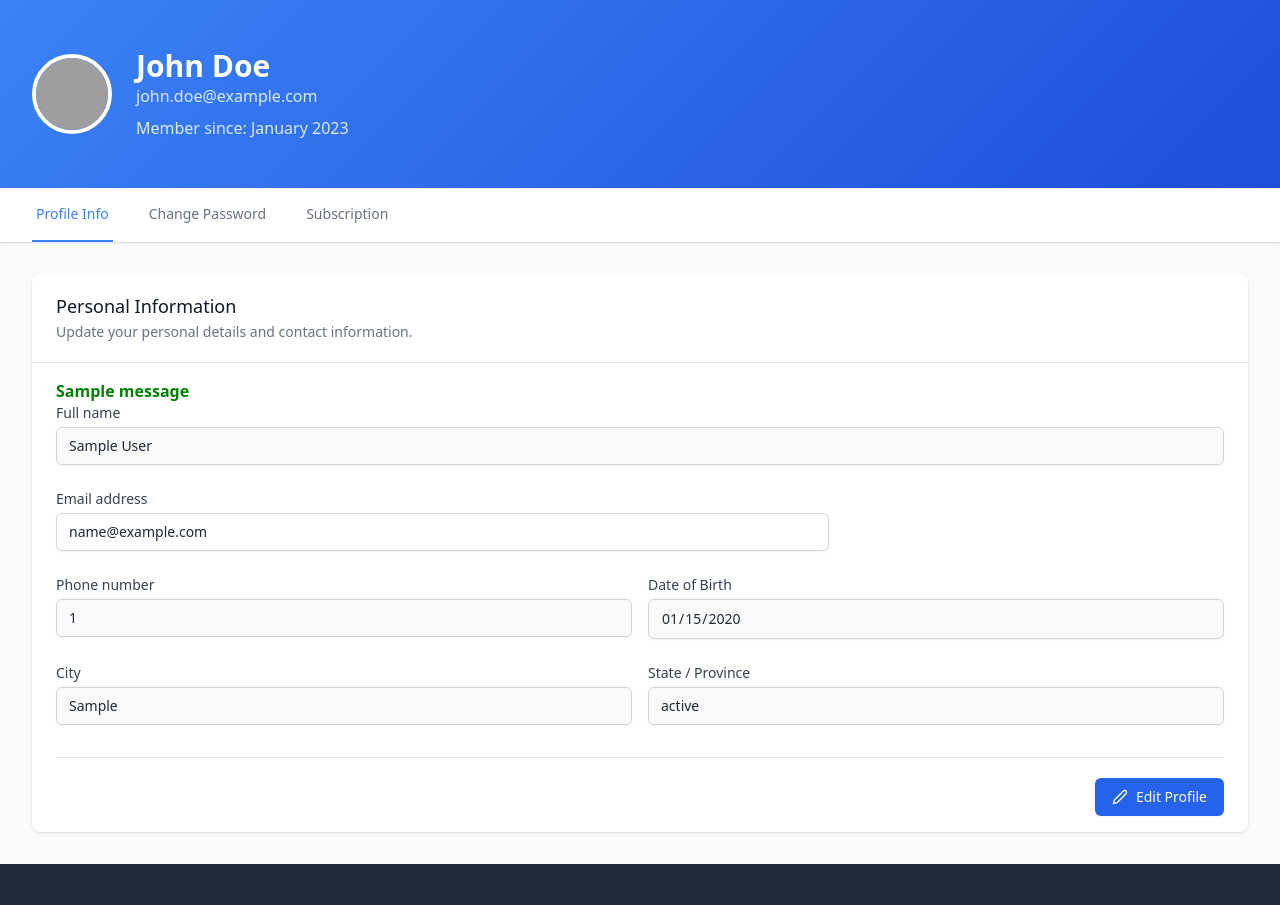
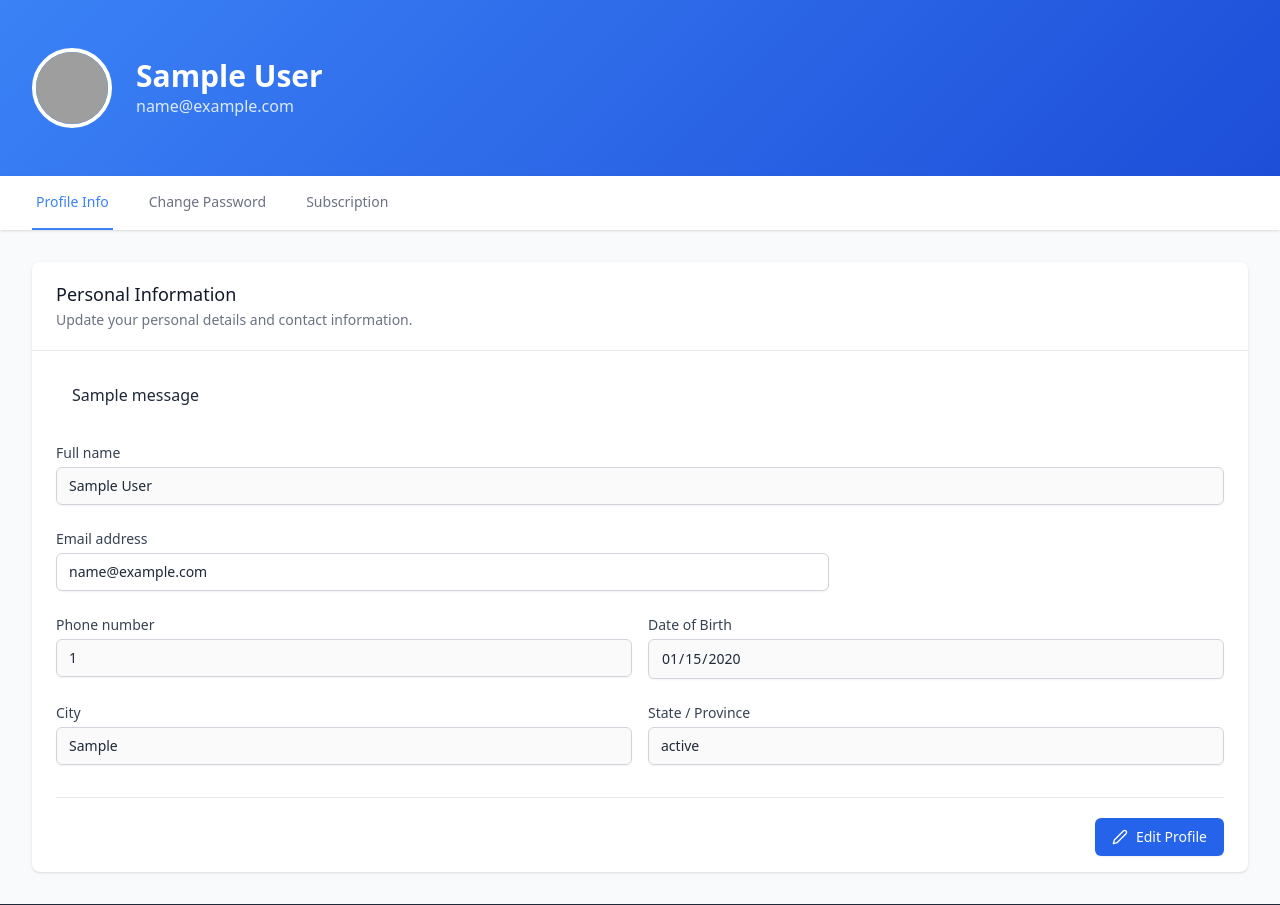
Before and after one commit to filiplukic95/MyFirstRealProject, a Flask app: page /profile in a window 1280 px wide. Shown: the part 64-969 px from the top of the page. Run offline with Flask 3, Linux system fonts and the light colour scheme; a user stored in the database is signed in; tables that the repository leaves empty hold one stand-in row (values such as "Sample post"); one stand-in notice (Sample message) is shown; some libraries are stand-ins or nearby versions; grey boxes are pictures that could not be loaded.

Commit message:
subscription work

```diff
--- a/website/auth.py
+++ b/website/auth.py
@@ -40,7 +40,7 @@ def sign_up():
             new_user=User(email=email,full_name=fullname,password_hash=generate_password_hash(password))
             db.session.add(new_user)
             db.session.commit()
-            login_user(user, remember=True)
+            login_user(new_user, remember=True)
 
             return redirect(url_for("views.survey"))
 
--- a/website/templates/exercises.html
+++ b/website/templates/exercises.html
@@ -33,6 +33,7 @@
         }
     </style>
 </head>
+
 <body class="font-sans antialiased text-gray-800 bg-gray-50">
     <!-- Navigation -->
     <nav class="bg-white shadow-sm">
--- a/website/templates/profile.html
+++ b/website/templates/profile.html
@@ -18,8 +18,31 @@
             border-bottom: 2px solid #3b82f6;
             color: #3b82f6;
         }
+        .alert-box {
+            padding: 15px;
+            margin-bottom: 20px;
+            border: 1px solid transparent;
+            border-radius: 4px;
+            }
+        .form-info {
+            color: green;
+            font-weight: bold;
+            }
+        .warning {
+            color: red;
+            font-weight: bold;
+        }
     </style>
 </head>
+{% with messages = get_flashed_messages(category_filter=["popup"]) %}
+    {% if messages %}
+        <script>
+            {% for message in messages %}
+            alert("{{message}}");
+            {% endfor %}
+        </script>
+    {% endif %}
+{% endwith %}
 <body class="font-sans antialiased text-gray-800 bg-gray-50">
     <!-- Navigation -->
     <nav class="bg-white shadow-sm">
@@ -81,11 +104,8 @@
                     <img class="h-20 w-20 rounded-full border-4 border-white" src="http://static.photos/people/200x200/4" alt="Profile photo">
                 </div>
                 <div class="ml-6">
-                    <h1 class="text-3xl font-bold text-white" id="profile-name">John Doe</h1>
-                    <p class="text-blue-100" id="profile-email">john.doe@example.com</p>
-                    <p class="mt-2 text-blue-100">
-                        Member since: <span id="member-since">January 2023</span>
-                    </p>
+                    <h1 class="text-3xl font-bold text-white" id="profile-name">{{full_name}}</h1>
+                    <p class="text-blue-100" id="profile-email">{{current_user.email}}</p>
                 </div>
             </div>
         </div>
@@ -123,13 +143,15 @@
                 </p>
             </div>
             <div class="px-6 py-4">
-                {% with messages=get_flashed_messages() %}
+                {% with messages=get_flashed_messages(with_categories=true) %}
                     {% if messages %}
-                        <ul class="flashes">
-                            {% for message in messages %}
-                                <li style="color: green; font-weight: bold;">{{message}}</li>
+                            {% for category, message in messages %}
+                            {% if category != 'popup' %}
+                                <div class="alert-box {{category}}">
+                                    {{message}}
+                                </div>
+                            {% endif %}
                             {% endfor %}
-                        </ul>
                     {% endif %}
                 {% endwith %}
                 <form method="post">
@@ -262,13 +284,17 @@
                             <p class="text-sm text-blue-700 mt-1">Monthly subscription</p>
                         </div>
                         <span class="inline-flex items-center px-3 py-1 rounded-full text-sm font-medium bg-green-100 text-green-800">
-                            Active
+                            {{sub.status}}
                         </span>
                     </div>
                     <div class="mt-4 border-t border-blue-200 pt-4">
                         <div class="flex justify-between text-sm mb-2">
                             <span class="text-blue-800">Next billing date:</span>
-                            <span class="font-medium text-blue-900">December 15, 2023</span>
+                            {% if sub and current_user.is_subscribed %}
+                            <span class="font-medium text-blue-900">{{sub.end_date.strftime('%d.%m.%Y.')}}</span>
+                            {% else %}
+                            <span class="font-medium text-blue-900">No active subscriptions</span>
+                            {% endif %}
                         </div>
                         <div class="flex justify-between text-sm mb-4">
                             <span class="text-blue-800">Amount:</span>
@@ -278,9 +304,11 @@
                             <button type="button" class="inline-flex items-center px-4 py-2 border border-blue-300 shadow-sm text-sm font-medium rounded-md text-blue-700 bg-white hover:bg-blue-50 focus:outline-none focus:ring-2 focus:ring-offset-2 focus:ring-blue-500">
                                 Change Plan
                             </button>
-                            <button type="button" class="inline-flex items-center px-4 py-2 border border-transparent text-sm font-medium rounded-md text-red-700 bg-red-100 hover:bg-red-200 focus:outline-none focus:ring-2 focus:ring-offset-2 focus:ring-red-500">
-                                Cancel Subscription
-                            </button>
+                            <form id="cancel-form" action="/cancel-subscription" method="post">
+                                <button type="submit"  class="inline-flex items-center px-4 py-2 border border-transparent text-sm font-medium rounded-md text-red-700 bg-red-100 hover:bg-red-200 focus:outline-none focus:ring-2 focus:ring-offset-2 focus:ring-red-500">
+                                    Cancel Subscription
+                                </button>
+                            </form>
                         </div>
                     </div>
                 </div>
@@ -472,6 +500,22 @@
                 e.preventDefault();
             }
             });
+        const form = document.getElementById('cancel-form');
+
+        if (form) {
+            form.addEventListener('submit',
+            function(event) {
+                            event.preventDefault();
+
+                            const con= confirm ("Are you sure you want to cancel your subscription? You will have access until the end of your paid period.");
+
+                            if (con) {
+                                this.submit();
+                                } else {
+        console.log("User gave up on cancelation");
+        }
+        });
+        }
     </script>
 </body>
 </html>
--- a/website/views.py
+++ b/website/views.py
@@ -1,10 +1,12 @@
-from flask import Blueprint, render_template, jsonify,request,redirect,url_for,flash
+from flask import Blueprint, render_template, jsonify,request,redirect,url_for,flash,session
 from flask_login import login_required, current_user
-from .models import Questions,Video, User
+from .models import Questions,Video, User, Subscription
 from . import db
 import json
 from werkzeug.security import check_password_hash,generate_password_hash
 views = Blueprint("views", __name__)
+
+
 
 @views.route('/')
 def home():
@@ -13,19 +15,23 @@ def home():
 @views.route("/survey",methods=["GET","POST"])
 @login_required
 def survey():
-    questions = Questions.query.all()
-    result = []
+    if current_user.is_subscribed:
+
+        questions = Questions.query.all()
+        result = []
 
 
-    for q in questions:
-        if q.stage==1:
-            result.append({
-            "type": "single",
-            "question": q.question,
-            "options": json.loads(q.options)
-        })
+        for q in questions:
+            if q.stage==1:
+                result.append({
+                "type": "single",
+                "question": q.question,
+                "options": json.loads(q.options)
+            })
 
-    return render_template("survey.html",user=current_user,questions=result)
+        return render_template("survey.html",user=current_user,questions=result)
+    else:
+        return redirect(url_for("views.home"))
 
 @views.route("/survey2",methods=["GET","POST"])
 @login_required
@@ -39,6 +45,7 @@ def survey2():
         group="Extension"
     else:
         group="Flexion"
+    session["group"]=group
     for q in questions:
         if q.stage == 2 and q.v_group_name==group:
             result2.append({
@@ -52,38 +59,43 @@ def survey2():
 @views.route("/exercises")
 @login_required
 def exercises():
-    group = 2
-    videos=Video.query.filter_by(group_id=group)
-    urls=[]
-    titles=[]
-    for v in videos:
-            urls.append(v.url)
-            titles.append(v.title)
-    print(urls)
-    print(titles)
-    return render_template("exercises.html",user=current_user,title1=titles[0],title2=titles[1],url1=urls[0],url2=urls[1])
+    if current_user.is_subscribed:
+        if session.get("group")=="Extension":
+            group=1
+        else:
+            group=2
+        videos=Video.query.filter_by(group_id=group)
+        urls=[]
+        titles=[]
+        for v in videos:
+                urls.append(v.url)
+                titles.append(v.title)
+        return render_template("exercises.html",user=current_user,title1=titles[0],title2=titles[1],url1=urls[0],url2=urls[1])
+    else:
+        flash("You are not subscribed! ", "popup")
+        return redirect(url_for("views.home"))
 
 @views.route("/profile",methods=["GET","POST"])
 @login_required
 def profile():
+    url="views.profile"
     if request.method=="POST":
+
         act=request.form.get("act")
+
         if act=="change-info":
-            full_name=request.form.get("full-name")
-            phone=request.form.get("phone")
-            date_of_birth=request.form.get("birthdate")
-            city=request.form.get("city")
-            state=request.form.get("state")
 
             user = User.query.filter_by(email=current_user.email).first()
-            user.full_name=full_name
-            user.phone=phone
-            user.date_of_birth=date_of_birth
-            user.city=city
-            user.state=state
+            user.full_name=request.form.get("full-name")
+            user.phone=request.form.get("phone")
+            user.date_of_birth=request.form.get("birthdate")
+            user.city=request.form.get("city")
+            user.state=request.form.get("state")
             db.session.commit()
-            flash("Data has been saved!")
-            return redirect(url_for("views.profile"))
+
+            flash("Data has been saved!","form-info")
+
+            return redirect(url_for(url))
         elif act=="change-pass":
             user=User.query.filter_by(email=current_user.email).first()
             password=request.form.get("current-password")
@@ -91,12 +103,24 @@ def profile():
                 new_password=request.form.get("new-password")
                 user.password_hash=generate_password_hash(new_password)
                 db.session.commit()
-                flash("Password changed successfully")
-                return redirect(url_for("views.profile"))
+                flash("Password changed successfully","form-info")
+                return redirect(url_for(url))
             else:
-                flash("That doesn't match the current password")
-                return redirect(url_for("views.profile"))
+                flash("That doesn't match the current password","warning")
+                return redirect(url_for(url))
     user=User.query.filter_by(email=current_user.email).first()
-    return render_template("profile.html",user=current_user,email=current_user.email,
+
+    last_sub=Subscription.query.filter_by(user_id=current_user.id).order_by(Subscription.end_date.desc()).first()
+    return render_template("profile.html",user=current_user,sub=last_sub, email=current_user.email,
                            full_name=user.full_name,phone=user.phone,date_of_birth=user.date_of_birth,
                            city=user.city,state=user.state)
+
+@views.route("/cancel-subscription", methods=["POST"])
+@login_required
+def cancel_sub():
+    sub=Subscription.query.filter_by(user_id=current_user.id).first()
+    if sub:
+        sub.auto_renew=False
+        db.session.commit()
+        flash("Your subscription has been canceled. You will have access until "+sub.end_date.strftime('%d.%m.%Y.'),"popup")
+    return redirect(url_for("views.profile"))
```
Also changed, not shown: seed.py (+6 -18 lines), website/models.py (+19 -0 lines), website/templates/index.html (+9 -0 lines).
